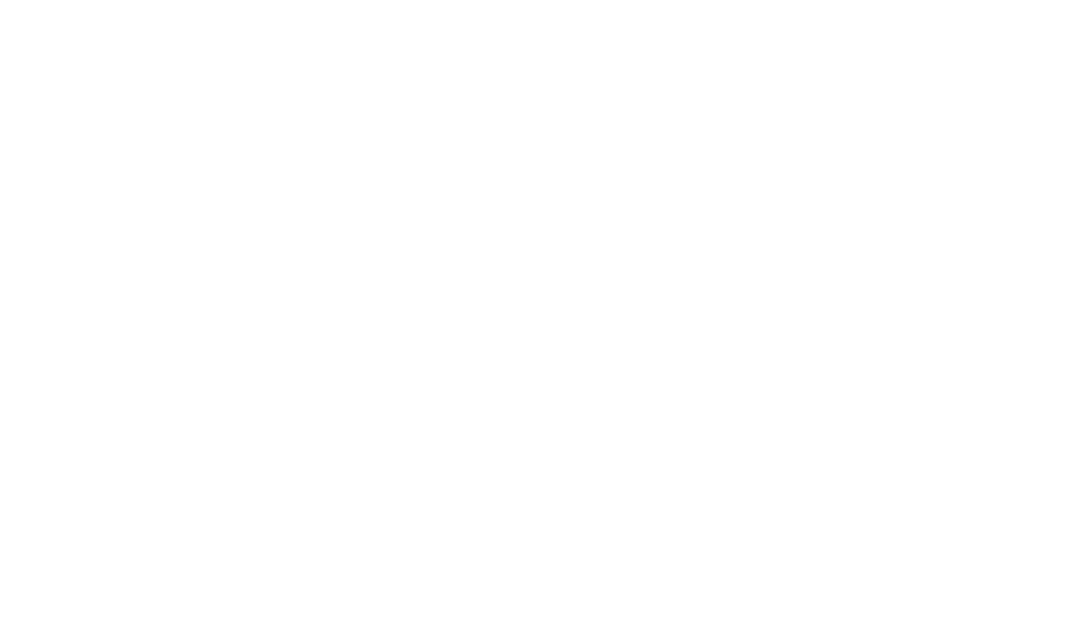
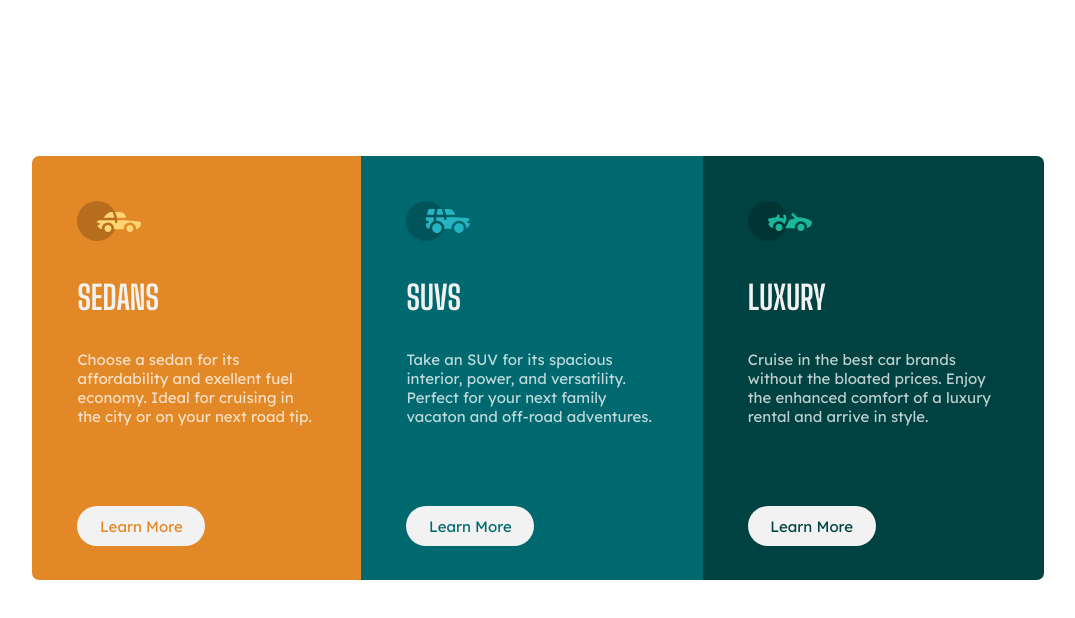
Before and after one commit to rahmatsoleh/frontendmentor-newbie-2, a plain HTML site: page index.html in a window 1280 px wide. Shown: the whole page, without its empty margins (102-1177 px from the left). Drawn offline with Linux system fonts and the light colour scheme.

Commit message:
Tampilan pada Desktop

```diff
--- a/index.html
+++ b/index.html
@@ -10,6 +10,25 @@
     <link rel="stylesheet" href="style.css">
 </head>
 <body>
-
+    <article>
+        <section class="sedans">
+            <img src="images/icon-sedans.svg" alt="Sedans">
+            <h3>SEDANS</h3>
+            <p>Choose a sedan for its affordability and exellent fuel economy. Ideal for cruising in the city or on your next road tip.</p>
+            <a href="">Learn More</a>
+        </section>
+        <section class="suvs">
+            <img src="images/icon-suvs.svg" alt="suvs">
+            <h3>SUVS</h3>
+            <p>Take an SUV for its spacious interior, power, and versatility. Perfect for your next family vacaton and off-road adventures.</p>
+            <a href="">Learn More</a>
+        </section>
+        <section class="luxury">
+            <img src="images/icon-luxury.svg" alt="luxury">
+            <h3>LUXURY</h3>
+            <p>Cruise in the best car brands without the bloated prices. Enjoy the enhanced comfort of a luxury rental and arrive in style.</p>
+            <a href="">Learn More</a>
+        </section>
+    </article>
 </body>
 </html>
--- a/style.css
+++ b/style.css
@@ -0,0 +1,80 @@
+@import url('https://fonts.googleapis.com/css2?family=Lexend+Deca&display=swap');
+
+@import url('https://fonts.googleapis.com/css2?family=Big+Shoulders+Display:wght@700&family=Lexend+Deca&display=swap');
+
+
+body {
+    background-color: hsl(0, 0, 95%);
+    height: 90vh;
+    display: flex;
+    justify-content: center;
+    align-items: center;
+    font-size: 15px;
+}
+
+/* Main Content*/
+article {
+    display: flex;
+    width: 80%;
+    box-sizing: border-box;
+    flex-direction: row;
+    justify-content: center;
+    border-radius: 7px;
+    overflow: hidden;
+}
+
+article section {
+    padding: 3em;
+}
+
+article section h3{
+    font-family: 'Big Shoulders Display', cursive;
+    color: hsl(0, 0%, 95%);
+    font-size: 2.2em;
+}
+
+article section p {
+    font-family: 'Lexend Deca', sans-serif;
+    color: hsla(0, 0%, 100%, 0.75);
+    margin-bottom: 6em;
+}
+
+article section a {
+    font-family: 'Lexend Deca', sans-serif;
+    text-decoration: none;
+    background-color: hsl(0, 0%, 95%);
+    padding: .7em 1.5em;
+    border-radius: 25px;
+}
+
+article section a:hover {
+    background-color: rgba(0,0,0,0);
+    border: 2px solid hsl(0,0%,95%);
+    color: hsl(0,0%,95%);
+    box-sizing: border-box;
+}
+
+
+.sedans {
+    background-color: hsl(31, 77%, 52%);
+}
+
+.sedans a {
+    color: hsl(31, 77%, 52%);
+}
+
+.suvs {
+    background-color: hsl(184, 100%, 22%);
+}
+
+.suvs a {
+    color: hsl(184,100%,22%);
+}
+
+.luxury {
+    background-color: hsl(179, 100%, 13%);
+}
+
+.luxury a{
+    color : hsl(179, 100%, 13%);
+}
```
